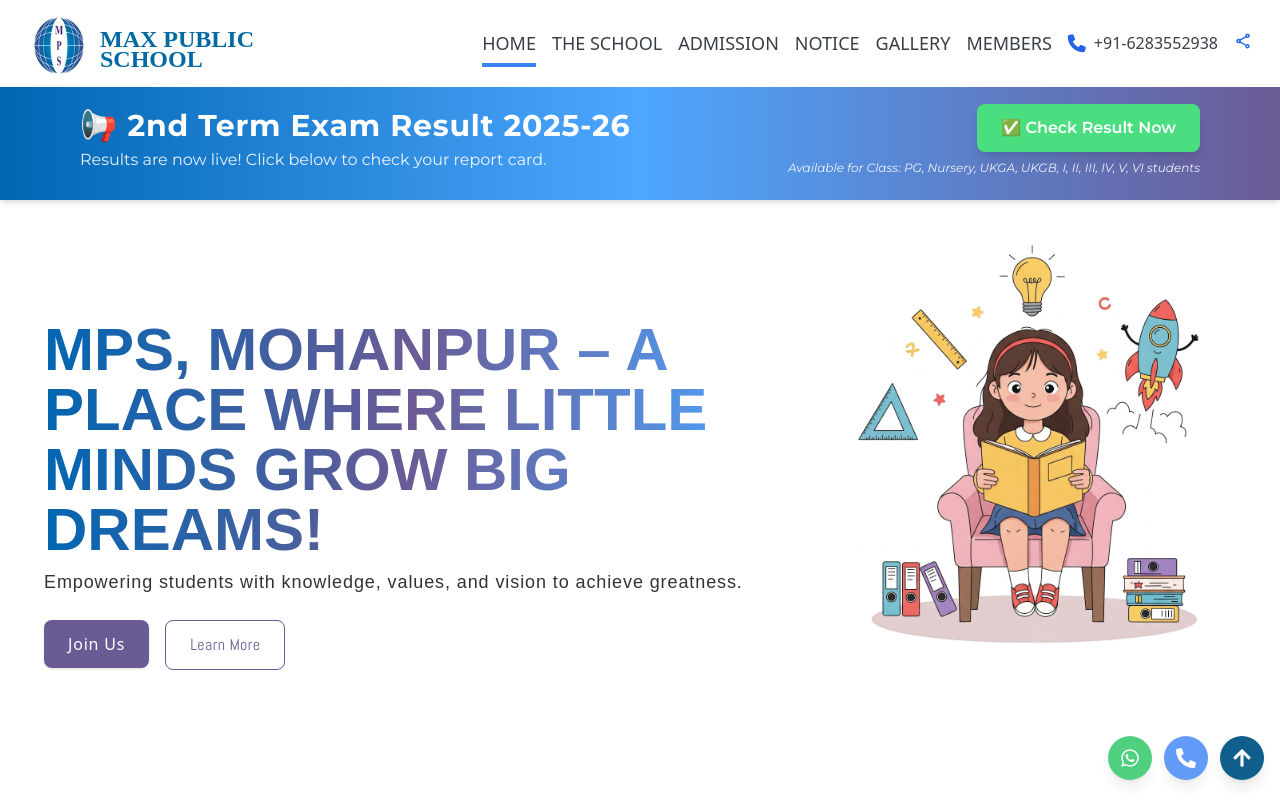
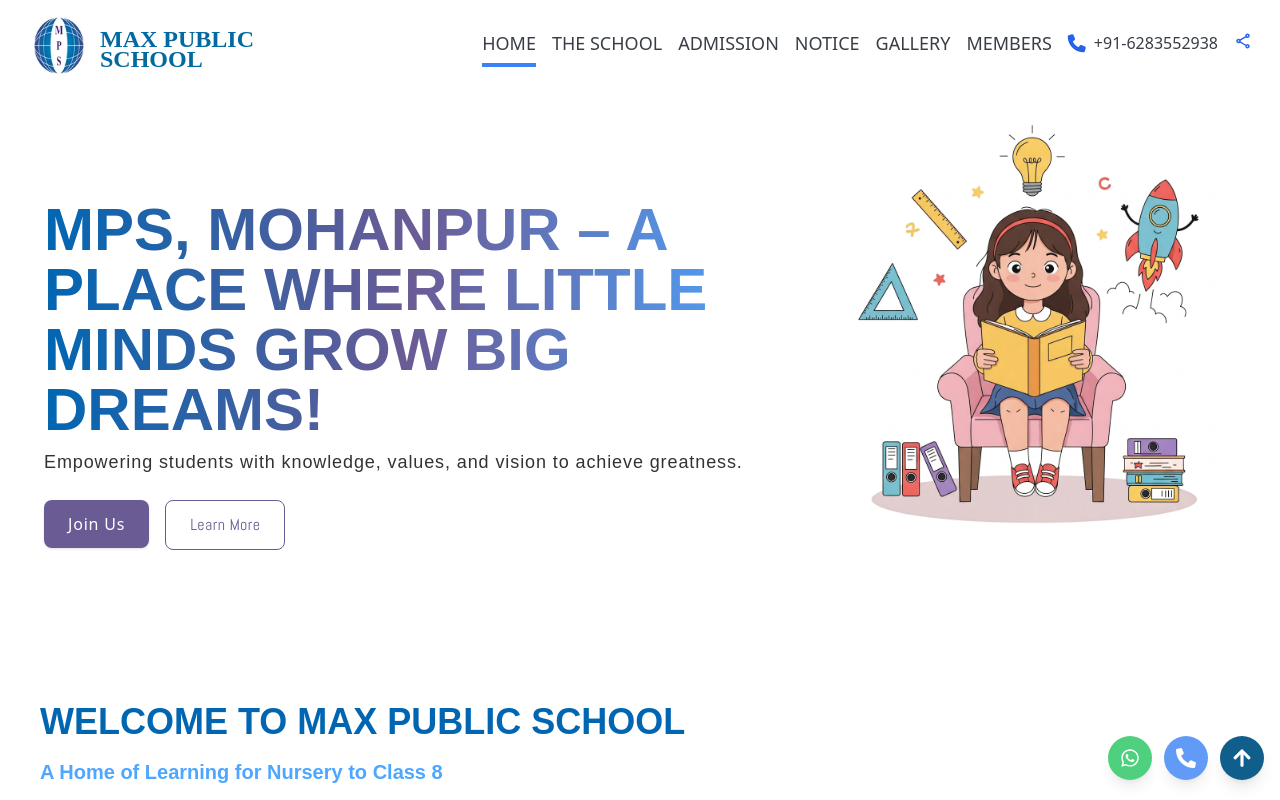
Before and after one commit to prashantkumarpro/MPS, a React (Vite) app in the folder frontend/: page / in a window 1280 px wide. Shown: the top 800 px of the page. Built offline with nearby package versions, Linux system fonts and the light colour scheme; a web font is replaced by a local one.

Commit message:
update home page

```diff
--- a/frontend/src/pages/Home.jsx
+++ b/frontend/src/pages/Home.jsx
@@ -7,14 +7,14 @@ import Footer from '../pages/Footer'
 import ContactForm from '../components/Contact'
 import GallerySection from '../components/GallerySection'
 import CoursesAndPrograms from '../components/CoursesAndPrograms'
-import ResultBannerLive from '../components/ResultBannerLive'
+
 
 
 const Home = () => {
   return (
     <>
 
-      <ResultBannerLive />
+
       <HomeBanner />
 
       <WelcomeText />
```
